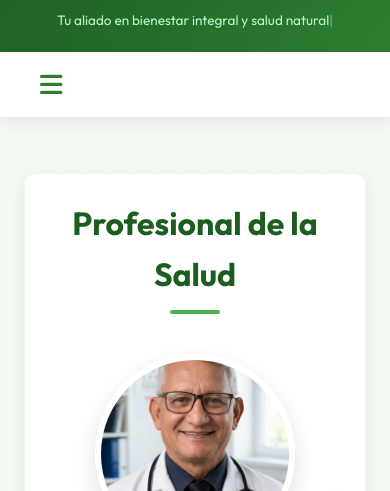
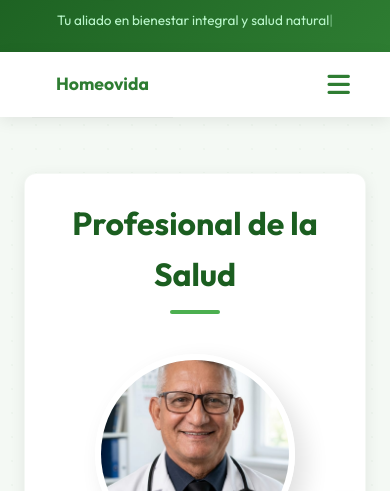
Before and after one commit to camiloclavijof/homeovida, a plain HTML site: page index.html in a window 390 px wide. Shown: the part 79-570 px from the top of the page. Drawn offline with Linux system fonts and the light colour scheme.

Commit message:
menu arreglado

```diff
--- a/index.html
+++ b/index.html
@@ -21,7 +21,7 @@
             --blanco: #ffffff;
             --shadow-sm: 0 2px 4px rgba(0,0,0,0.05);
             --shadow-md: 0 4px 15px rgba(0,0,0,0.08);
-            --shadow-lg: 0 10px 25px rgba(0,0,0,0.12);
+            --shadow-lg: 10px 10px 25px rgba(0,0,0,0.12);
             --radius: 12px;
             --transition: all 0.3s cubic-bezier(0.4, 0, 0.2, 1);
         }
@@ -604,7 +604,7 @@
             font-size: 1.1rem;
         }
 
-        /* -------------------------- ✅ RESPONSIVE COMPLETO -------------------------- */
+        /* -------------------------- ✅ RESPONSIVE COMPLETO (OPCIÓN 1 APLICADA) -------------------------- */
         @media (max-width: 992px) {
             .profesional-grid {
                 grid-template-columns: 1fr;
@@ -622,7 +622,6 @@
                 gap: 0.6rem;
             }
 
-            /* ✅ Animación visible en celular */
             .header-right {
                 text-align: center;
                 width: 100%;
@@ -636,8 +635,11 @@
                 padding: 1.5rem;
             }
 
+            /* ✅ AQUÍ LA CORRECCIÓN: SE MUESTRA EL TEXTO EN CELULAR */
             .nav-brand {
-                display: none;
+                display: block;
+                font-size: 1.1rem;
+                margin-left: 0.5rem;
             }
 
             .menu-toggle {
@@ -760,7 +762,7 @@
         <div class="section-card">
             <h2 class="titulo-seccion">Elaboración Propia</h2>
             <div class="elaboracion-header">
-                <div class="texto-escritura normal" data-texto="Cuidamos cada paso para conservar todas las propiedades de lo natural"></div>
+
                 <p style="margin-top: 1rem; color: var(--texto-mutado)">Todos nuestros productos son elaborados artesanalmente bajo estrictas normas de higiene y control de calidad. Seleccionamos materias primas 100% naturales para conservar todas sus propiedades activas y garantizar un producto seguro.</p>
             </div>
             <div class="galeria-instalaciones">
```
